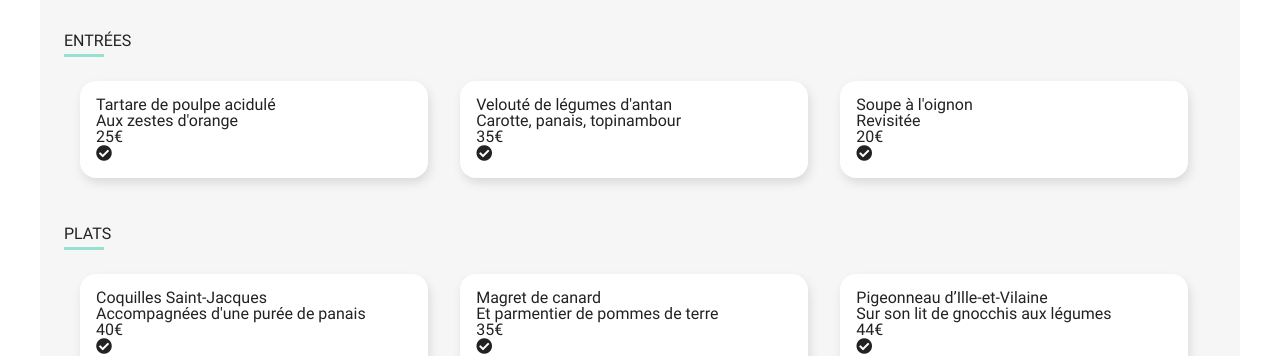
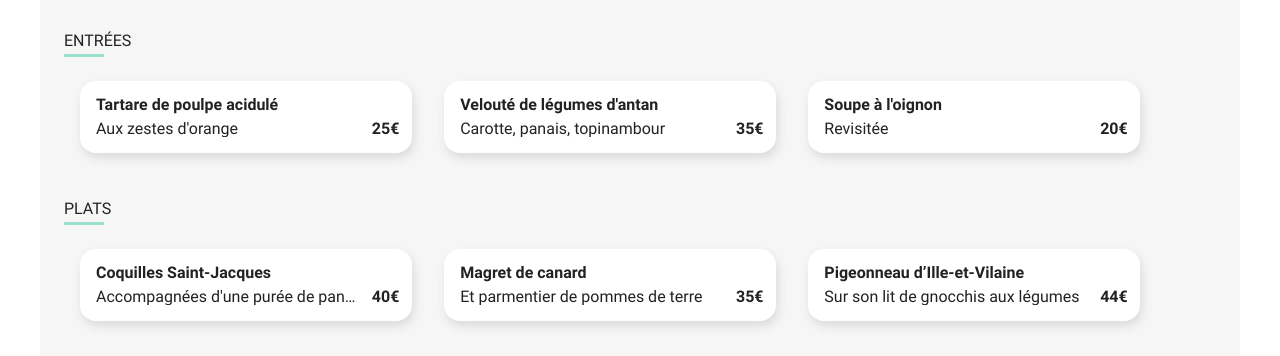
Before and after one commit to AnthoLFB/AnthonyLefebvre_3_23062021, a website: page ALaFrancaise.html in a window 1280 px wide. Shown: the part 459-815 px from the top of the page. Drawn offline with Linux system fonts and the light colour scheme.

Commit message:
Mise à jour du css public

```diff
--- a/public/css/style.css
+++ b/public/css/style.css
@@ -558,6 +558,7 @@ section h1 {
   margin-bottom: -45px;
   border-top-left-radius: 2em;
   border-top-right-radius: 2em;
+  /* Les articles avec les différents plats */
 }
 .menu__position-title {
   margin: 0 0.5em;
@@ -611,15 +612,23 @@ section h1 {
   height: 3px;
   background-color: #99E2D0;
 }
+.menu__proposition, .menu__proposition__text__position {
+  display: flex;
+  flex-direction: row;
+}
 .menu__proposition {
-  width: calc(100% - 2em);
+  align-items: center;
+  position: relative;
+  width: calc(100% - 1em);
   background-color: #FFFFFF;
   margin: 0.5em 0;
-  padding: 1em;
+  padding: 1em 0 1em 1em;
   border-radius: 1em;
+  overflow: hidden;
   box-shadow: 2px 5px 10px #dbdbdb;
-  /* animation */
+  /* Animation */
   opacity: 0;
+  /* Responsive */
 }
 @keyframes fadeIn {
   from {
@@ -755,21 +764,46 @@ section h1 {
     margin: 1em;
   }
 }
-.menu__proposition__title, .menu__proposition__more__price {
+.menu__proposition:hover .menu__proposition__text {
+  width: 80%;
+  transition: width 800ms;
+}
+.menu__proposition:hover .menu__animation {
+  transform: translateX(-100%);
+  transition: transform 800ms;
+}
+.menu__proposition:hover .menu__animation__icon {
+  transform: rotate(1turn);
+  transition: transform 800ms;
+}
+.menu__proposition__text {
+  width: 100%;
+}
+.menu__proposition__text__title, .menu__proposition__text__position__price {
   font-family: "RobotoBold", sans-serif;
 }
-.menu__proposition__more {
-  width: 100%;
-  display: flex;
-  flex-direction: row;
+.menu__proposition__text__position {
   justify-content: space-between;
-  margin-top: 0.5em;
 }
-.menu__proposition__more__details {
-  width: 80%;
+.menu__proposition__text__position__details {
   white-space: nowrap;
   overflow: hidden;
   text-overflow: ellipsis;
+}
+.menu__proposition__text__position__details, .menu__proposition__text__position__price {
+  margin-top: 0.5em;
+  margin-right: 0.8em;
+}
+.menu__animation {
+  width: 20%;
+  height: 100%;
+  position: absolute;
+  right: -20%;
+  display: flex;
+  align-items: center;
+  justify-content: center;
+  color: #FFFFFF;
+  background-color: #99E2D0;
 }
 .menu__btn {
   margin: 2em auto;
@@ -782,40 +816,6 @@ section h1 {
   }
 }
 
-/*.menu > article
-{
-    @keyframes fadeIn
-    {
-        from { opacity:0; }
-        to { opacity:1; }
-    }
-
-    opacity:0;
-    animation: fadeIn ease-in 1;
-    animation-fill-mode:forwards;
-    animation-duration:1s;
-
-}
-
-.menu > article
-{
-    -webkit-animation-delay: 200ms;
-    -moz-animation-delay: 200ms;
-    animation-delay: 200ms;
-    &+article
-    {
-        -webkit-animation-delay: 400ms;
-        -moz-animation-delay: 400ms;
-        animation-delay: 400ms;
-
-        &+article
-        {
-            -webkit-animation-delay: 600ms;
-            -moz-animation-delay: 600ms;
-            animation-delay: 600ms;
-        }
-    }
-}*/
 /*  --- Blocs réutilisables --- */
 /* Import du header */
 header {
```
Also changed, not shown: 1 other file.
